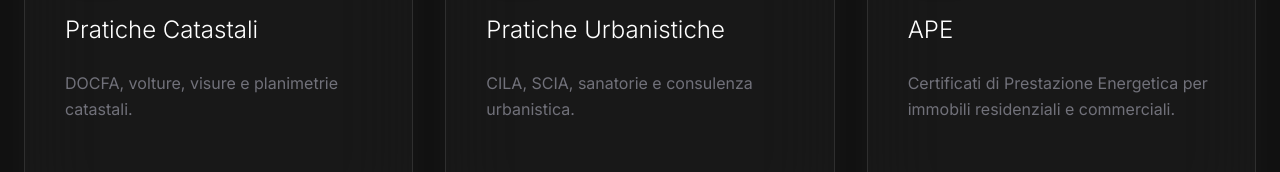
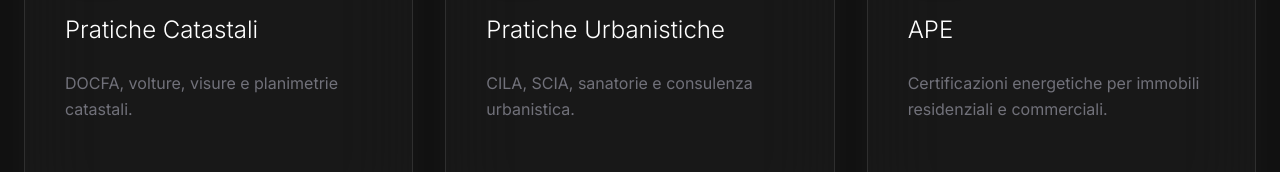
Before and after one commit to GeometraCarnevale/geometracarnevale-v2, a Next.js app: page / in a window 1280 px wide. Shown: the part 1717-1889 px from the top of the page. Built offline with nearby package versions, Linux system fonts and the light colour scheme.

Commit message:
Update page.tsx

```diff
--- a/app/page.tsx
+++ b/app/page.tsx
@@ -29,7 +29,7 @@ const servizi: Servizio[] = [
   { title: "Pratiche Urbanistiche", desc: "CILA, SCIA, sanatorie e consulenza urbanistica.", Icon: Home, href: "/pratiche-urbanistiche", },
  {
   title: "APE",
-  desc: "Certificati di Prestazione Energetica per immobili residenziali e commerciali.",
+  desc: "Certificazioni energetiche per immobili residenziali e commerciali.",
   Icon: Zap,
   href: "/certificazione-energetica-ape"
 },
```
